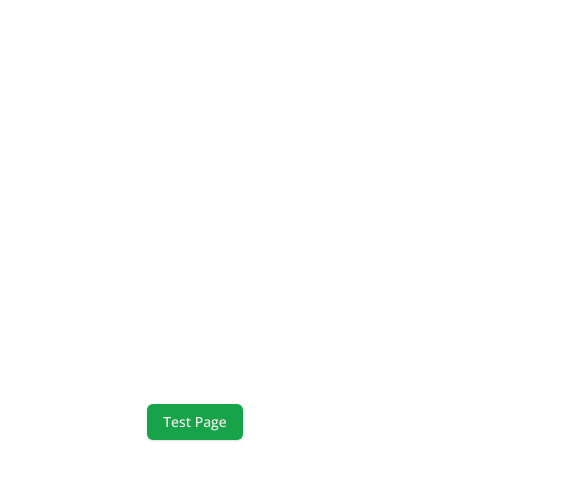
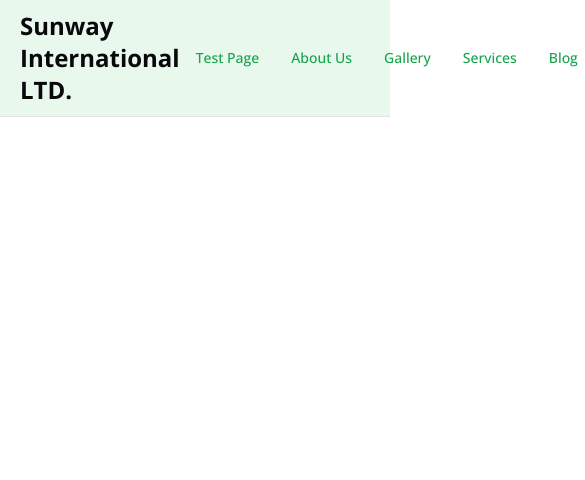
Before and after one commit to tendertradinginc/sunway-international-client, a Next.js app: page / in a window 390 px wide. Shown: the top 480 px of the page, 585 px wide, since content can reach past the window. Built offline with nearby package versions, Linux system fonts and the light colour scheme.

Commit message:
Basic Navbar & MaxWidthWrapper
copied over the max width wrapper from previous project to ensure the sizing consistancy

Created the basic navbar without responsiveness

```diff
--- a/src/app/page.js
+++ b/src/app/page.js
@@ -1,12 +1,11 @@
+import Navbar from "@/components/custom/Navbar";
 import { Button } from "@/components/ui/button";
 import Link from "next/link";
 
 export default function Home() {
   return (
-    <main className="flex justify-center items-center min-h-dvh">
-      <Button asChild>
-        <Link href="/test">Test Page</Link>
-      </Button>
+    <main className="">
+      <Navbar />
     </main>
   );
 }
--- /dev/null
+++ b/src/components/custom/MaxWidthWrapper.jsx
@@ -0,0 +1,12 @@
+import { cn } from "@/lib/utils";
+const MaxWidthWrapper = ({ children, className }) => {
+  return (
+    <div
+      className={cn("mx-auto w-full max-w-[1400px] px-5 md:px-10", className)}
+    >
+      {children}
+    </div>
+  );
+};
+
+export default MaxWidthWrapper;
--- /dev/null
+++ b/src/components/custom/Navbar.jsx
@@ -0,0 +1,37 @@
+import Link from "next/link";
+import { Button } from "../ui/button";
+import MaxWidthWrapper from "./MaxWidthWrapper";
+
+const Navbar = () => {
+  return (
+    <nav className="py-2.5 border-b bg-si-secondary bg-opacity-20">
+      <MaxWidthWrapper className="flex justify-between items-center">
+        <Link href="/">
+          <h3 className="text-2xl font-bold">Sunway International LTD.</h3>
+        </Link>
+        <div className="flex items-center">
+          <Button asChild variant="link">
+            <Link href="/test">Test Page</Link>
+          </Button>
+          <Button asChild variant="link">
+            <Link href="#">About Us</Link>
+          </Button>
+          <Button asChild variant="link">
+            <Link href="#">Gallery</Link>
+          </Button>
+          <Button asChild variant="link">
+            <Link href="#">Services</Link>
+          </Button>
+          <Button asChild variant="link">
+            <Link href="#">Blog</Link>
+          </Button>
+          <Button asChild variant="link">
+            <Link href="#">Products</Link>
+          </Button>
+        </div>
+      </MaxWidthWrapper>
+    </nav>
+  );
+};
+
+export default Navbar;
```
